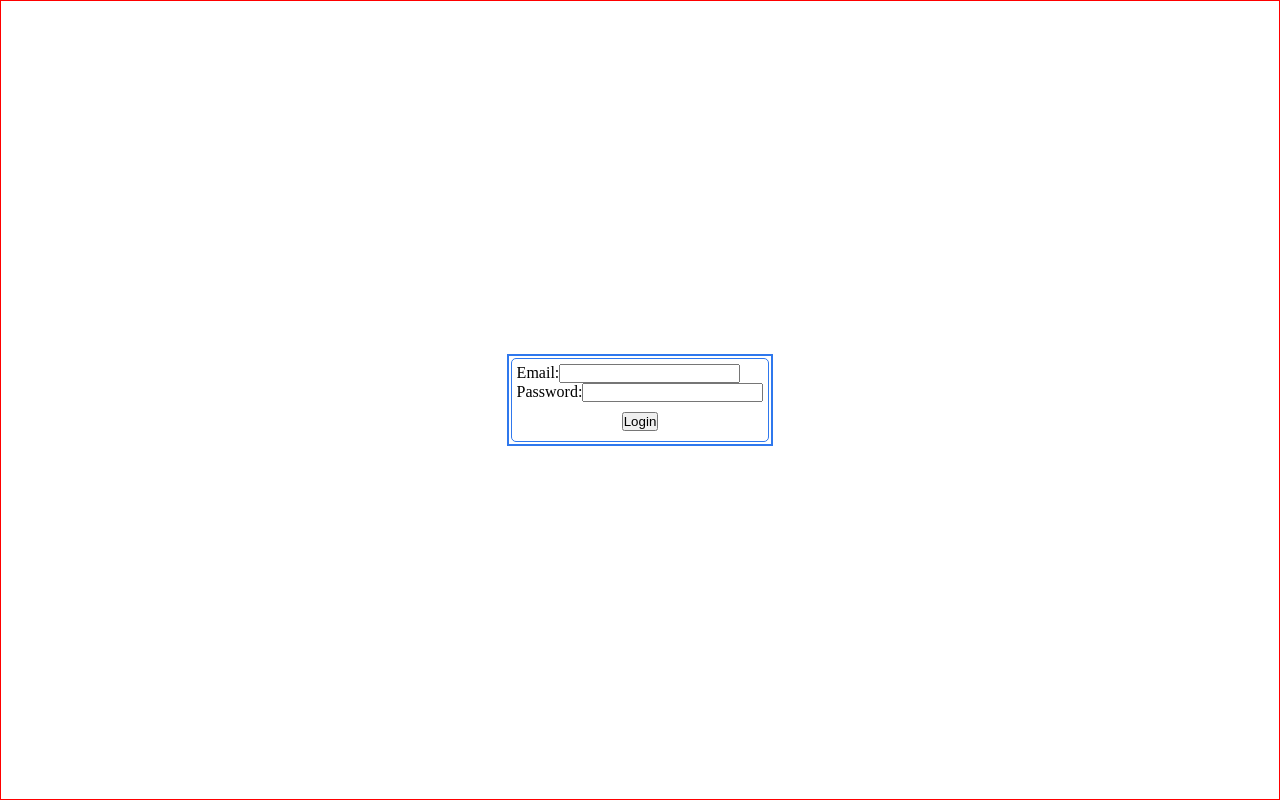
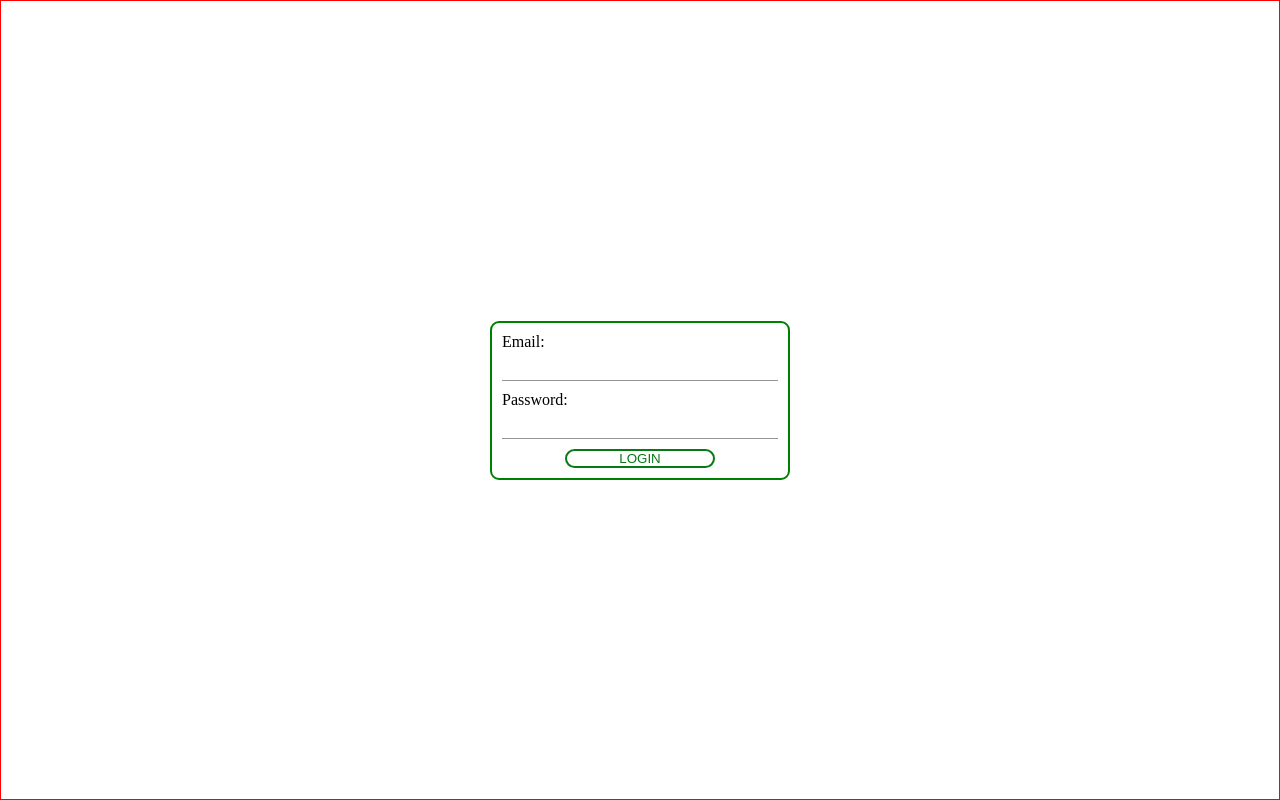
Before and after one commit to aridhiseif/tel-app, an Angular app: page /login in a window 1280 px wide. Built offline with nearby package versions, Linux system fonts and the light colour scheme.

Commit message:
adding the login func

```diff
--- a/src/app/app-routing.module.ts
+++ b/src/app/app-routing.module.ts
@@ -2,6 +2,8 @@ import { NgModule } from '@angular/core';
 import { RouterModule, Routes } from '@angular/router';
 import { LoginComponent } from './pages/login/login.component';
 import { MainComponent } from './pages/main/main.component';
+import { AuthGuard } from './utils/guards/auth.guard';
+import { ReactiveFormsModule } from '@angular/forms';
 
 const routes: Routes = [
   {
@@ -11,11 +13,15 @@ const routes: Routes = [
   {
     path: '',
     component: MainComponent,
+    canActivate: [AuthGuard],
+
+    children: [],
   },
+  { path: '**', redirectTo: '' },
 ];
 
 @NgModule({
-  imports: [RouterModule.forRoot(routes)],
+  imports: [RouterModule.forRoot(routes, { relativeLinkResolution: 'legacy' })],
   exports: [RouterModule],
 })
 export class AppRoutingModule {}
--- a/src/app/pages/login/login.component.css
+++ b/src/app/pages/login/login.component.css
@@ -29,3 +29,59 @@
   margin-top: 10px;
   margin-bottom: 5px;
 }
+
+.SginInContainer {
+  display: flex;
+  flex: 1;
+  justify-content: center;
+  align-items: center;
+}
+
+.SgininBox {
+  display: flex;
+  flex-direction: column;
+  border: 2px solid green;
+
+  padding: 10px;
+  width: 300px;
+  border-radius: 9px;
+}
+
+.Input {
+  margin-bottom: 10px;
+  height: 30px;
+  outline: none;
+  border: none;
+  border-bottom: 1px solid #949494;
+}
+
+.Input:hover {
+  border-bottom-width: 2px;
+  border-bottom-style: solid;
+  border-bottom-color: rgb(9, 121, 22);
+  transition: 0.1s;
+}
+
+.Input:focus {
+  border-bottom-color: rgb(9, 121, 22);
+}
+
+.btnSave {
+  background: none;
+  border: none;
+  border: 2px solid rgb(9, 121, 22);
+  color: rgb(9, 121, 22);
+  border-radius: 15px;
+  width: 150px;
+}
+
+.btnSave:hover {
+  width: 200px;
+  background-color: rgb(9, 121, 22);
+  color: white;
+  transition: 0.25s;
+}
+
+.btnSave:active {
+  background-color: #0d4a06;
+}
--- a/src/app/pages/login/login.component.html
+++ b/src/app/pages/login/login.component.html
@@ -1,19 +1,28 @@
 <div class="container">
-  <div class="ring">
-    <div class="loginBody">
-      <form action="">
-        <div>
-          <label>Email:</label>
-          <input #textfield1 type="email" />
-        </div>
-        <div>
-          <label>Password:</label>
-          <input #textfield2 type="password" />
-        </div>
-        <div class="btnDiv">
-          <button>Login</button>
-        </div>
-      </form>
+  <form [formGroup]="loginForm" (ngSubmit)="login()">
+    <div class="SgininBox">
+      Email:
+      <input formControlName="email" type="email" class="Input" name="email" />
+      Password:
+      <input
+        formControlName="password"
+        type="password"
+        class="Input"
+        name="paswword"
+        required
+        minlength="5"
+      />
+
+      <div
+        style="
+          display: flex;
+          flex: 1;
+          justify-content: center;
+          align-items: center;
+        "
+      >
+        <button class="btnSave">LOGIN</button>
+      </div>
     </div>
-  </div>
+  </form>
 </div>
--- a/src/app/pages/login/login.component.ts
+++ b/src/app/pages/login/login.component.ts
@@ -1,15 +1,65 @@
-import { Component, OnInit } from '@angular/core';
+import { Component, OnInit, Renderer2 } from '@angular/core';
+import { FormControl, FormGroup, Validators } from '@angular/forms';
+import { AppService } from 'src/app/utils/services/app.service';
 
 @Component({
   selector: 'app-login',
   templateUrl: './login.component.html',
-  styleUrls: ['./login.component.css']
+  styleUrls: ['./login.component.css'],
 })
 export class LoginComponent implements OnInit {
-
-  constructor() { }
+  public isAuthLoading = false;
+  public loginForm: FormGroup;
+  admin: any;
+  constructor(private renderer: Renderer2) {}
 
   ngOnInit(): void {
+    localStorage.clear();
+    this.renderer.addClass(document.querySelector('app-root'), 'login-page');
+    this.loginForm = new FormGroup({
+      email: new FormControl(null, Validators.required),
+      password: new FormControl(null, Validators.required),
+    });
   }
 
+  async login() {
+    console.log(this.loginForm.value);
+    if (this.loginForm.invalid) {
+      alert('invalid credantials');
+    } else {
+      await fetch('http://127.0.0.1:3000/login', {
+        method: 'POST',
+        headers: {
+          'Content-Type': 'application/json',
+        },
+        body: JSON.stringify(this.loginForm.value),
+      })
+        .then((response) => response.json())
+        .then((data) => {
+          console.log(data);
+          if (data.length === 0) {
+            alert('Email ou mot de passe est incorrect');
+          } else {
+            localStorage.setItem('idAdmin', data[0]._id);
+            localStorage.setItem('firstname', data[0].firstname);
+            localStorage.setItem('lastname', data[0].lastname);
+            localStorage.setItem('email', data[0].email);
+            location.replace('/');
+          }
+        });
+    }
+
+    /*  await this.apiService.login(this.loginForm.value).subscribe((val) => {
+      if (val == []) {
+        location.replace('/login');
+      } else {
+        console.log(val[0]);
+        localStorage.setItem('firstname', val[0].firstname);
+        localStorage.setItem('lastname', val[0].lastname);
+        localStorage.setItem('email', val[0].email);
+        localStorage.setItem('idAdmin', val[0]._id);
+        location.replace('/');
+      }
+    }); */
+  }
 }
--- /dev/null
+++ b/src/app/utils/guards/auth.guard.ts
@@ -0,0 +1,42 @@
+import { Injectable } from '@angular/core';
+import {
+  CanActivate,
+  CanActivateChild,
+  ActivatedRouteSnapshot,
+  RouterStateSnapshot,
+  UrlTree,
+  Router,
+} from '@angular/router';
+import { Observable } from 'rxjs';
+
+@Injectable({
+  providedIn: 'root',
+})
+export class AuthGuard implements CanActivate, CanActivateChild {
+  constructor(private router: Router) {}
+
+  canActivate(
+    next: ActivatedRouteSnapshot,
+    state: RouterStateSnapshot
+  ):
+    | Observable<boolean | UrlTree>
+    | Promise<boolean | UrlTree>
+    | boolean
+    | UrlTree {
+    if (localStorage.getItem('idAdmin')) {
+      return true;
+    }
+    this.router.navigate(['/login']);
+    return false;
+  }
+  canActivateChild(
+    next: ActivatedRouteSnapshot,
+    state: RouterStateSnapshot
+  ):
+    | Observable<boolean | UrlTree>
+    | Promise<boolean | UrlTree>
+    | boolean
+    | UrlTree {
+    return this.canActivate(next, state);
+  }
+}
```
Also changed, not shown: src/app/app.module.ts (+5 -11 lines), src/app/utils/services/app.service.ts (added, +23 -0 lines), tsconfig.json (+2 -5 lines), 2 other files (tests, documents, lock files or other folders).
